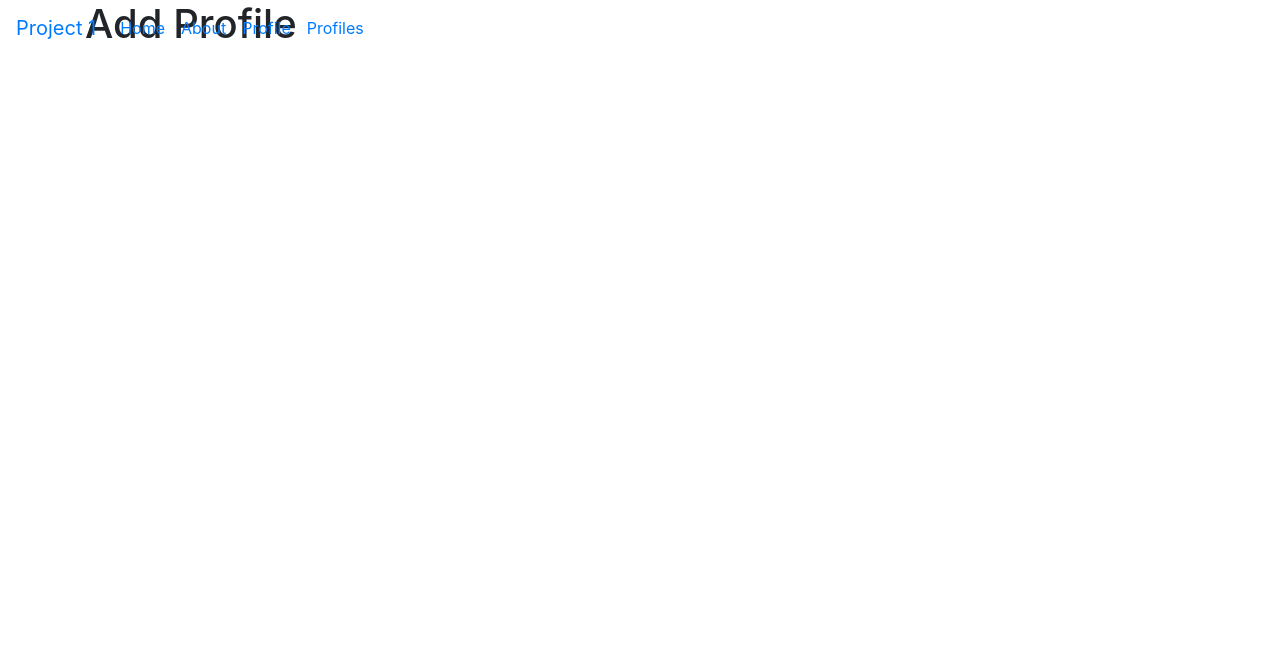
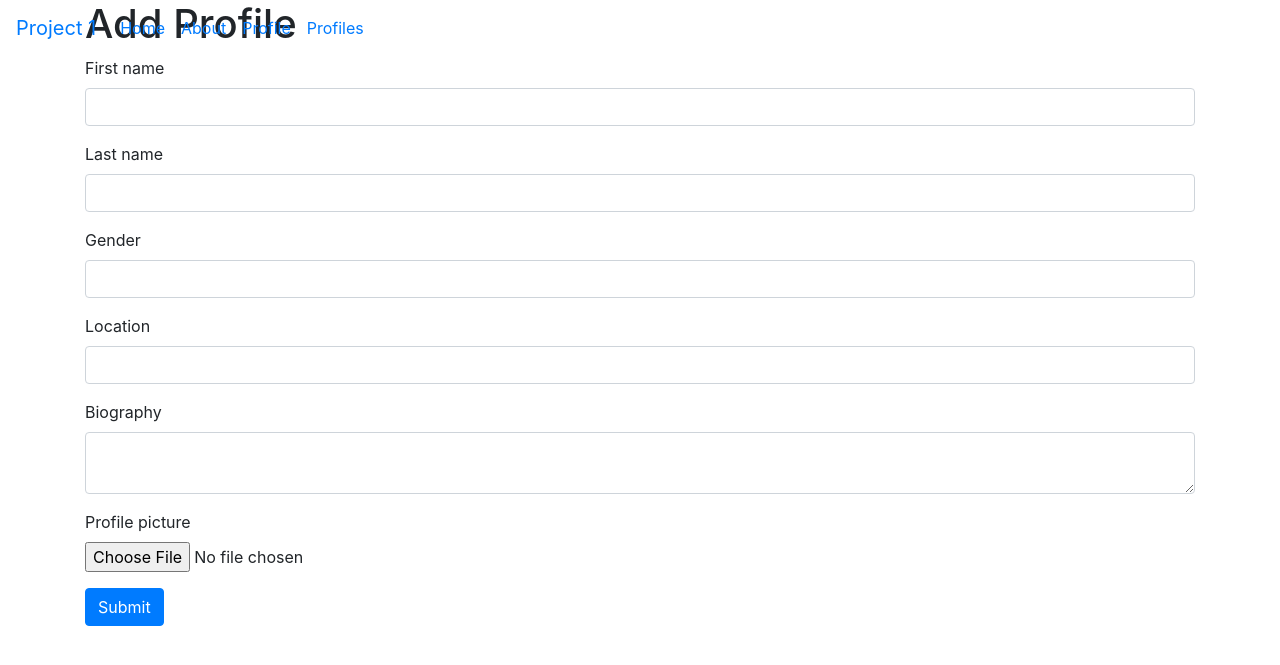
Before and after one commit to Dev-Dominic/info3180-project1, a Flask app: template app/templates/createProfile.html in a window 1280 px wide. Shown: the top 665 px of the page. Run offline with Flask 2, Linux system fonts and the light colour scheme; the template is opened without the code that fills it: most values are stand-ins (such as "Sample title", 1, 10 or a date in 2020); form fields are guessed from the names that the template uses; parts of the project's set-up code (start-up, migrations or seed data) failed here and were passed over; some libraries are stand-ins or nearby versions.

Commit message:
Create Profile Styling

```diff
--- a/app/forms.py
+++ b/app/forms.py
@@ -14,14 +14,14 @@ class NewUserForm(FlaskForm):
             Length(min=3,max=30)
         ])
     gender = SelectField("Gender", choices=[
-        ("Male", "Female", "Non-Binary", "Attack-Helicopter")])
+        ("M", "Male"), ("F","Female"), ("N-B","Non-Binary"), ("A-H","Attack-Helicopter")])
     email = StringField('Email', validators=[
             InputRequired(),
             Email()
         ])
-    location = StringField('Last Name', validators=[
+    location = StringField('Location', validators=[
             InputRequired(),
-            Length(min=3,max=30)
+            Length(min=3,max=256)
         ])
     biography = TextAreaField('Biography', validators=[InputRequired()])
     profilePicture = FileField("Profile Picture", validators=[FileRequired(), FileAllowed(['jpg', 'png']), 'Only jpg and png images allowed!'])
--- a/app/templates/base.html
+++ b/app/templates/base.html
@@ -10,7 +10,7 @@
     <!-- Bootstrap CSS -->
     <link href="{{ url_for('static', filename='css/bootstrap.min.css')}}" rel="stylesheet">
 
-    <!-- Custom CSS -->
+    <!-- Global Custom CSS -->
     <link href="{{ url_for('static', filename='css/app.css')}}" rel="stylesheet">
 
 </head>
--- a/app/templates/createProfile.html
+++ b/app/templates/createProfile.html
@@ -4,8 +4,42 @@
 
 <h1>Add Profile</h1>
 
+<form method="POST" action="/profile" enctype="multipart/form-data">
+    {{ form.csrf_token }}
+
+    <!-- Form Fields -->
+    <div class="form-group">
+        {{ form.firstName.label }}
+        {{ form.firstName(class="form-control") }}
+    </div>
+
+    <div class="form-group">
+        {{ form.lastName.label }}
+        {{ form.lastName(class="form-control") }}
+    </div>
+
+    <div class="form-group">
+        {{ form.gender.label }}
+        {{ form.gender(class="form-control") }}
+    </div>
+
+    <div class="form-group">
+        {{ form.location.label }}
+        {{ form.location(class="form-control") }}
+    </div>
+
+    <div class="form-group">
+        {{ form.biography.label }}
+        {{ form.biography(class="form-control") }}
+    </div>
+
+    <div class="form-group">
+        {{ form.profilePicture.label }}
+        {{ form.profilePicture(class="form-control-file") }}
+    </div>
+
+    {{ form.submit(class="btn btn-primary") }}
+
 <form>
 
-</form>
-
 {% endblock %}
```
